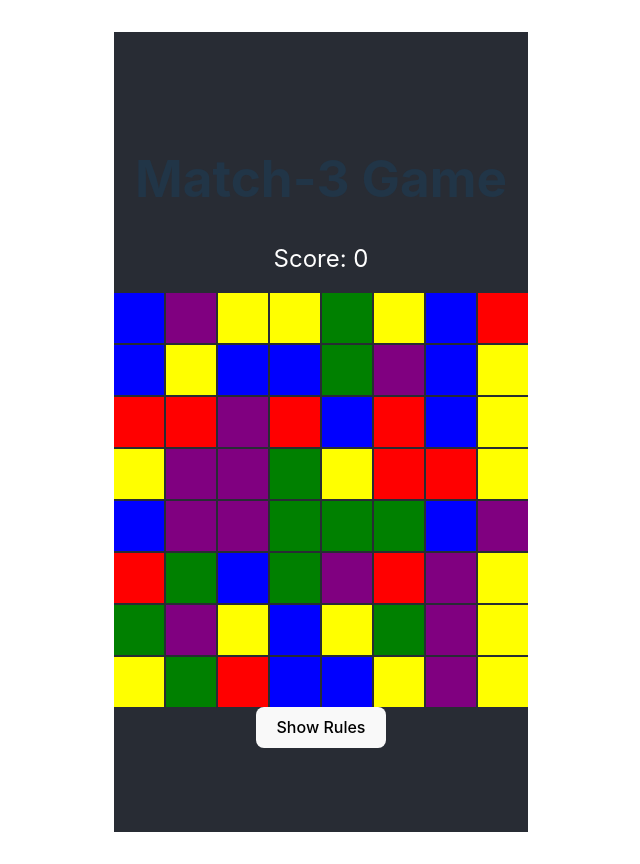
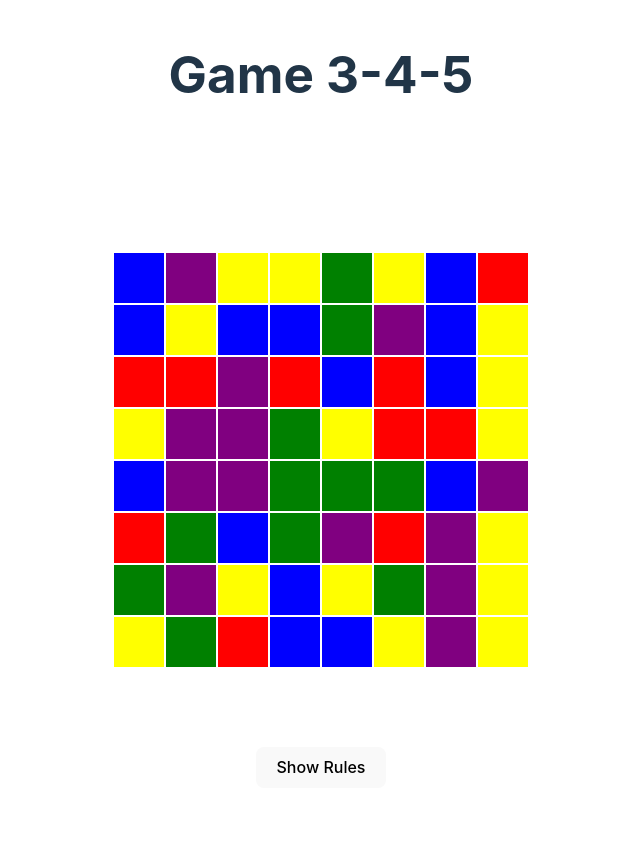
Before and after one commit to 88JW/game345v1, a React (Vite) app: page / in a window 1280 px wide. Shown: the whole page, without its empty margins (319-959 px from the left). After the commit the page ends 800 px from the top, so only its background shows below. Built offline with nearby package versions, Linux system fonts and the light colour scheme.

Commit message:
troszkę UI

```diff
--- a/src/App.css
+++ b/src/App.css
@@ -1,7 +1,6 @@
 #root {
   max-width: 1280px;
   margin: 0 auto;
-  padding: 2rem;
   text-align: center;
 }
 
@@ -11,14 +10,17 @@
   justify-content: center;
   align-items: center;
   height: 100vh;
-  background-color: #282c34;
+  overflow: hidden;
 }
 
 .board {
   display: grid;
-  grid-template-rows: repeat(8, 50px);
-  grid-template-columns: repeat(8, 50px);
+  grid-template-rows: repeat(8, 12vw);
+  grid-template-columns: repeat(8, 12vw);
   gap: 2px;
+  width: 100vw;
+  height: 100vw;
+  box-sizing: border-box;
 }
 
 .row {
@@ -26,8 +28,8 @@
 }
 
 .square {
-  width: 50px;
-  height: 50px;
+  width: 11.5vw;
+  height: 11.5vw;
   display: flex;
   justify-content: center;
   align-items: center;
@@ -57,7 +59,7 @@
 .score {
   font-size: 1.5rem;
   color: white;
-  margin-bottom: 1rem;
+  margin-bottom: 5rem;
 }
 
 .game-over {
@@ -95,5 +97,28 @@
 }
 
 .rules-content button {
+  margin-top: 10rem;
+}
+
+.rules-content button {
   margin-top: 1rem;
+  margin-bottom: 2rem;
 }
+
+.show-rules-button {
+  margin-top: 5rem;
+}
+
+@media (min-width: 1280px) {
+  .board {
+    grid-template-rows: repeat(8, 50px);
+    grid-template-columns: repeat(8, 50px);
+    width: auto;
+    height: auto;
+  }
+
+  .square {
+    width: 50px;
+    height: 50px;
+  }
+}
--- a/src/App.jsx
+++ b/src/App.jsx
@@ -165,7 +165,7 @@ const App = () => {
 
   return (
     <div className="App">
-      <h1>Match-3 Game</h1>
+      <h1>Game 3-4-5</h1>
       <div className="score">Score: {score}</div>
       {gameOver && <div className="game-over">Game Over!</div>}
       <div className="board">
@@ -184,7 +184,7 @@ const App = () => {
           </div>
         ))}
       </div>
-      <button onClick={() => setShowRules(true)}>Show Rules</button>
+      <button className="show-rules-button" onClick={() => setShowRules(true)}>Show Rules</button>
       {showRules && (
         <div className="rules-popup">
           <div className="rules-content">
--- a/src/GameRules.jsx
+++ b/src/GameRules.jsx
@@ -6,6 +6,8 @@ const GameRules = () => {
       <p>Click or touch a square to select it, then click or touch an adjacent square to swap them.</p>
       <p>If the swap results in a match, the squares will be removed and new squares will fall into place.</p>
       <p>If the swap does not result in a match, the squares will revert to their original positions.</p>
+      <h3>Scoring</h3>
+      <p>You earn 100 points for each square removed from the board.</p>
     </div>
   );
 };
```
